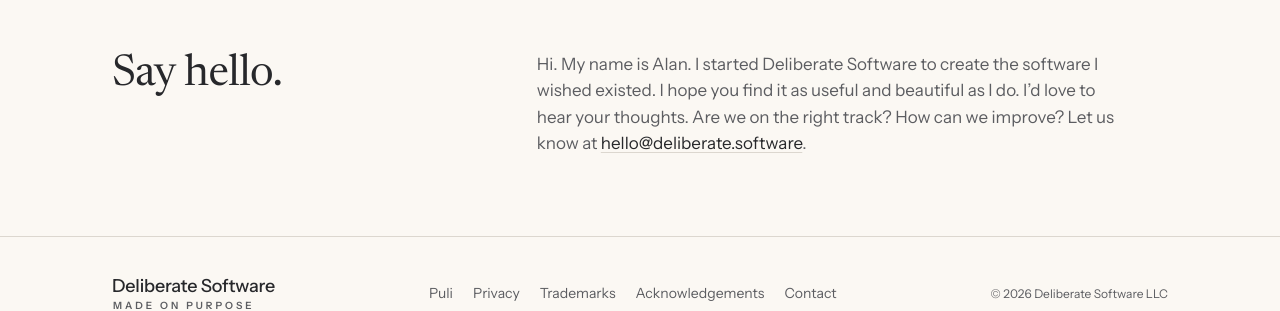
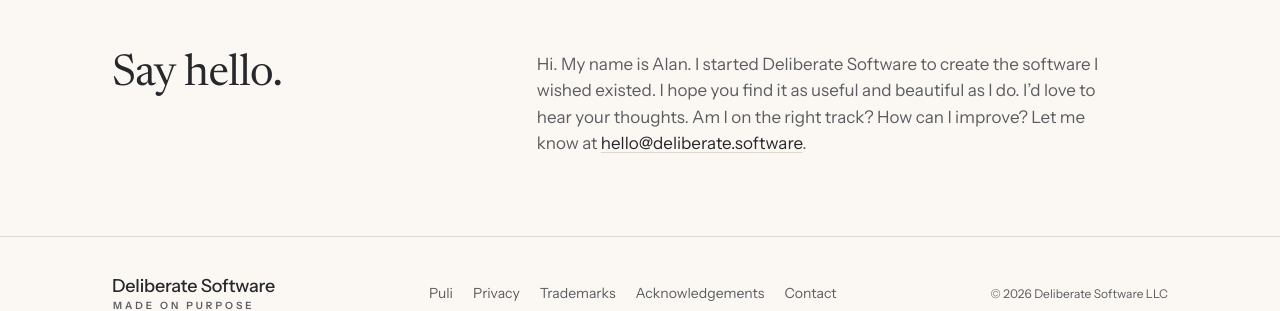
Before and after one commit to deliberate-software/deliberate-software.github.io, a Jekyll site: the page built from index.html, in a window 1280 px wide. Shown: the part 1587-1898 px from the top of the page. Built offline with Jekyll 4.4.1, drawn with Linux system fonts in a browser that asks for light colours.

Commit message:
Say hello: am I on the right track? How can I improve? Let me know (back to Alan's first person)
Co-Authored-By: Claude Opus 5.5 <noreply@anthropic.com>

```diff
--- a/index.html
+++ b/index.html
@@ -52,7 +52,7 @@ layout: default
   <div class="container">
     <h2 class="section__title" id="contact-heading">Say hello.</h2>
     <div class="section__body">
-      <p>Hi. My name is Alan. I started Deliberate Software to create the software I wished existed. I hope you find it as useful and beautiful as I do. I’d love to hear your thoughts. Are we on the right track? How can we improve? Let us know at <a href="mailto:{{ site.email }}">{{ site.email }}</a>.</p>
+      <p>Hi. My name is Alan. I started Deliberate Software to create the software I wished existed. I hope you find it as useful and beautiful as I do. I’d love to hear your thoughts. Am I on the right track? How can I improve? Let me know at <a href="mailto:{{ site.email }}">{{ site.email }}</a>.</p>
     </div>
   </div>
 </section>
```
